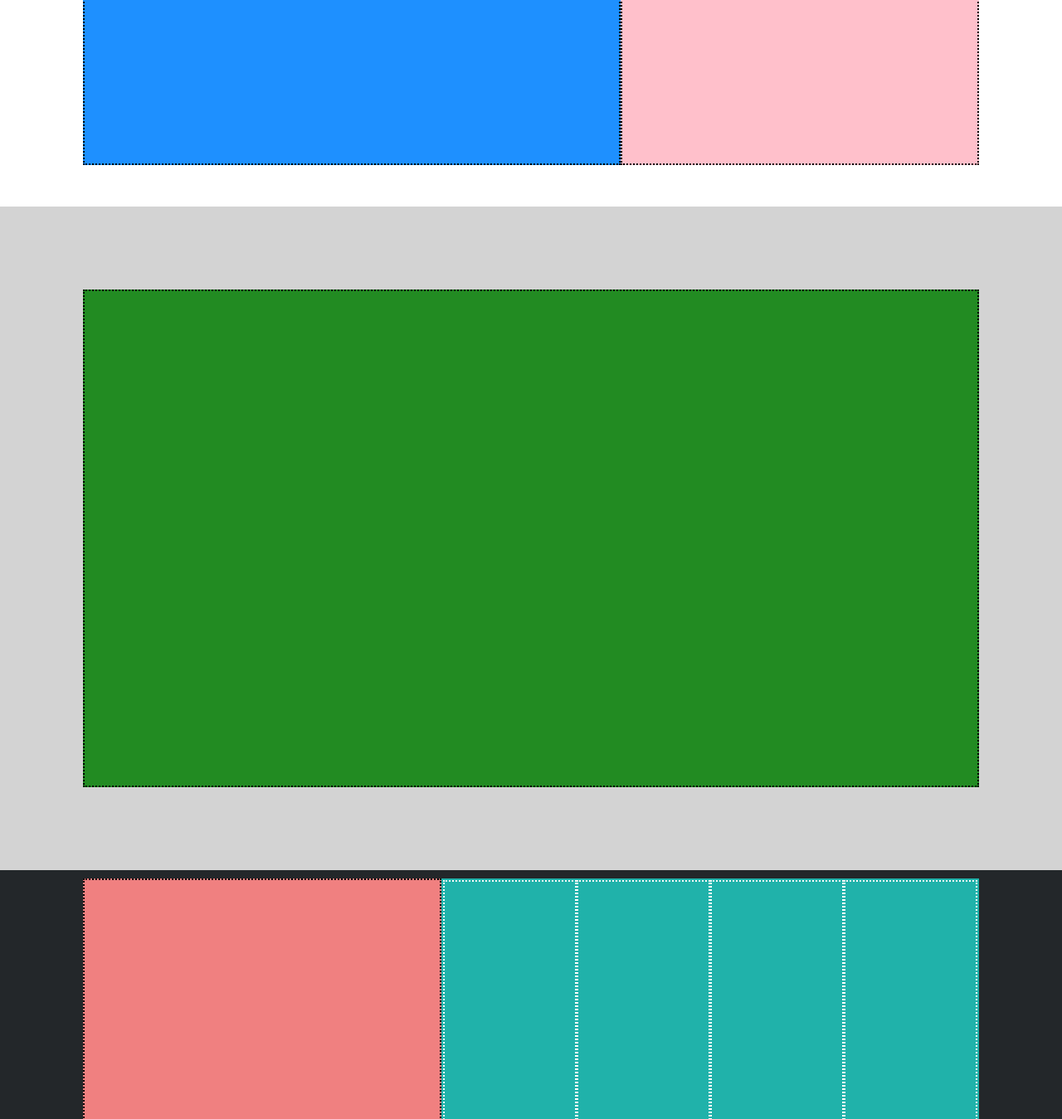
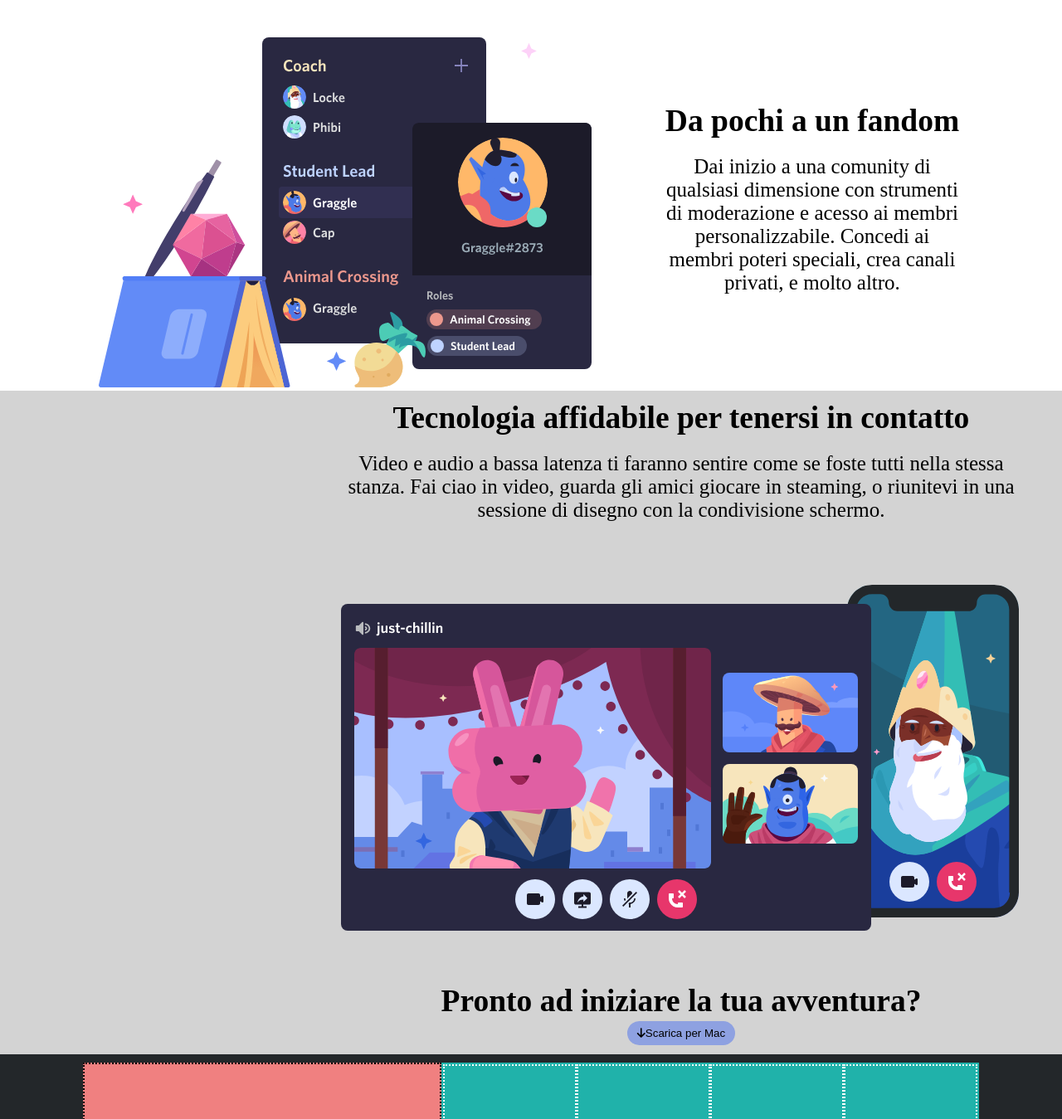
Before and after one commit to MateuszKacperski/htmlcss-discord, a plain HTML site: page index.html in a window 1280 px wide. Shown: the part 1451-2800 px from the top of the page at 83% size. Drawn offline with Linux system fonts and the light colour scheme.

Commit message:
added main

```diff
--- a/css/style.css
+++ b/css/style.css
@@ -122,56 +122,68 @@ body{
 /* Main */
 
 /*main countainer */
-.mc{
+.main-count{
     align-items: center;
     min-height: 400px;
+    margin-top: 30px;
 }
-
-/* small box */
-.sb{
-    width: 40%;
-    background-color: #FFC0CB;
-}
-
-
-/* big box */
-.bb{
-    width: 60%;
-    background-color: #1E90FF;
-}
-
-.main-box{
-    border: 2px dotted black;
-    min-height: 300px;
-
-}
-
 
 .main-secondary{
     background-color: #D3D3D3;
     min-height: 400px;
 }
 
+.pargraph-proprietes{
+    font-size: 25px;
+    text-align: center;
+    width: 40%;
+    color: black;
+}
+
+.bg-white{
+    background-color: white;
+}
+.bg-gray{
+    background-color: #D3D3D3;
+}
+
+
+
+
 /*main footer countainer*/
 
 
-.mfc{
+.main-footer-cont{
     align-items: center;
     min-height: 800px;
 }
 
-.main-footer-box{
-    background-color: #228B22;
-    border: 2px dotted black;
-    min-height: 600px;
-    flex-basis: 100%;
-}
+
 
 .main-footer{
     background-color: #D3D3D3;
     min-height: 800px;
 }
 
+.main-footer-proprietes{
+    font-size: 25px;
+    text-align: center;
+    width: 40%;
+    color: black;
+}
+
+.sfondo-pulsante{
+    display: flex;
+    justify-content: center;
+    background-image: url(../img/item4-big.svg);
+}
+
+.button-footer{
+    background: #8EA1E1;
+    border-radius: 20px;
+    border-color: transparent;
+    padding: 5px 10px;
+}
 
 /* Footer */
 
--- a/index.html
+++ b/index.html
@@ -50,32 +50,49 @@
     </header>
     <main>
         <section class="main-primary">
-            <div class="countainer mc">
-                <div class="main-box bb">
+            <div class="countainer main-count">
+                <div class="bg-white">
+                    <img src="img/item1.svg" alt="chat study group">
                 </div>
-                <div class="main-box sb">
+                <div class="pargraph-proprietes">
+                    <h2>Un luogo a invito con tutto lo spazio necessario per parlare</h2>
+                    <p class="paragrafo">I server Discord sono organizzati in canali tematici in cui puoi collaborare, condividere o semplicemente parlare della tua giornata senza intasare una chat di gruppo</p>
                 </div>
             </div>
         </section>
         <section class="main-secondary">
-            <div class="countainer mc">
-                <div class="main-box sb">
+            <div class="countainer main-count">
+                <div class="pargraph-proprietes">
+                    <h2>Dove troversi è facile</h2>
+                    <p class="paragrafo"> Mettiti comodo in un canale vocale quando hai tempo. Gli amici nel tuo server possono veder che sei li e unirsi istantaneamente senza dover chiamare.</p>
                 </div>
-                <div class="main-box bb">
+                <div class="bg-gray">
+                    <img src="img/item2.svg" alt="voice connected">
                 </div>
             </div>
         </section>
         <section class="main-tertiary">  <!-- senza il conteunto non riesco a dargli un nome piu sensato-->
-            <div class="countainer mc">
-                <div class="main-box bb">
+            <div class="countainer main-count">
+                <div class="bg-white">
+                    <img src="img/item3.svg" alt="chat list">
                 </div>
-                <div class="main-box sb">
+                <div class="pargraph-proprietes">
+                    <h2>Da pochi a un fandom</h2>
+                    <p class="paragrafo">Dai inizio a una comunity di qualsiasi dimensione con strumenti di moderazione e acesso ai membri personalizzabile. Concedi ai membri poteri speciali, crea canali privati, e molto altro.</p>
+
                 </div>
             </div>
         </section>
             <section class="main-footer">
-                <div class="countainer mfc">
-                    <div class="main-footer-box">
+                <div class="countainer main-footer-cont main-footer-proprietes">
+                    <div>
+                        <h2>Tecnologia affidabile per tenersi in contatto</h2>
+                        <p class="paragrafo">Video e audio a bassa latenza ti faranno sentire come se foste tutti nella stessa stanza. Fai ciao in video, guarda gli amici giocare in steaming, o riunitevi in una sessione di disegno con la condivisione schermo.</p>
+                        <img src="img/item4-big.svg" alt="just chillin">
+                        <div class="sfondo-pulsante">
+                        <h2>Pronto ad iniziare la tua avventura?</h2>
+                        </div>
+                        <button class="button-footer"><i class="fa-solid fa-arrow-down"></i>Scarica per Mac</button>
                     </div>
                 </div>
              </section>
```
